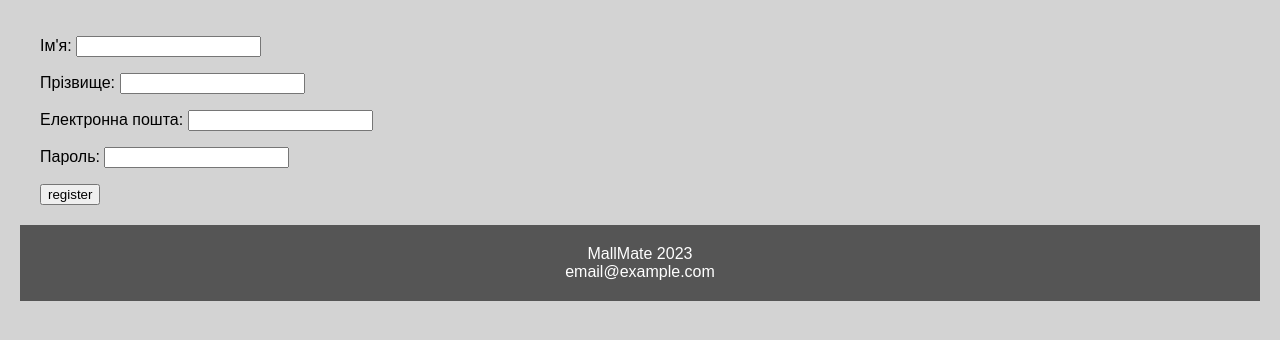
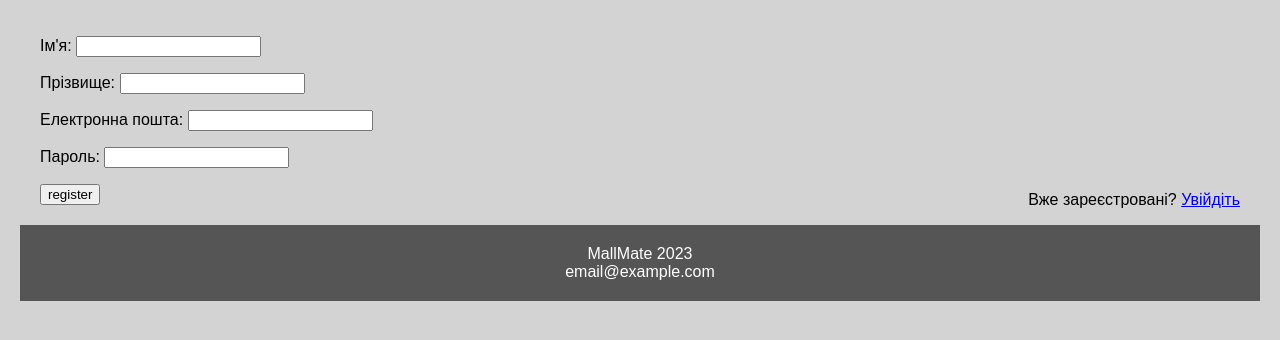
Before and after one commit to RomanSukhai/MallMate, a Django app: page / in a window 1280 px wide. Shown: the part 76-416 px from the top of the page. Run offline with Django 4.2, Linux system fonts and the light colour scheme.

Commit message:
login_make

```diff
--- a/mallmate/forms.py
+++ b/mallmate/forms.py
@@ -6,3 +6,8 @@ class RegistrationForm(forms.Form):
     last_name = forms.CharField(label='Прізвище', max_length=30)
     email = forms.EmailField(label='Електронна пошта')
     password = forms.CharField(label='Пароль', widget=forms.PasswordInput)
+
+
+class LoginForm(forms.Form):
+    username = forms.EmailField(label='Ім\'я користувача ')
+    password = forms.CharField(label='Пароль', widget=forms.PasswordInput)
--- a/mallmate/urls.py
+++ b/mallmate/urls.py
@@ -24,5 +24,6 @@ urlpatterns = [
     path('home/', views.home, name="home"),
     path('tima/', views.tima, name="tima"),
     path('register/', views.register, name='register'),
+    path('login/', views.user_login, name='login'),
     path('', views.register, name='register'),
 ]
--- a/mallmate/views.py
+++ b/mallmate/views.py
@@ -1,7 +1,9 @@
+from django.contrib.auth import authenticate
 from django.http import HttpResponse
-from django.forms import PasswordInput
+from django.contrib.auth import authenticate, login
 from django.shortcuts import render, redirect
 from .forms import RegistrationForm
+from .forms import LoginForm
 
 
 def home(request):
@@ -20,3 +22,22 @@ def register(request):
     else:
         form = RegistrationForm()
     return render(request, 'register.html', {'form': form})
+
+
+def user_login(request):
+    if request.method == "POST":
+        form = LoginForm(request.POST)
+        if form.is_valid():
+            cd = form.cleaned_data
+            user = authenticate(request, username=cd['username'], password=cd['password'])
+            if user is not None:
+                if user.is_active:
+                    login(request, user)
+                    return HttpResponse('Authenticated successfully')
+                else:
+                    return HttpResponse('Disabled account')
+            else:
+                return redirect('register')
+    else:
+        form = LoginForm()
+    return render(request, 'login.html', {'form': form})
--- a/templates/register.html
+++ b/templates/register.html
@@ -4,9 +4,23 @@
 {% block title %}Registration{% endblock %}
 
 {% block content %}
+    <style>
+        form {
+            position: relative;
+        }
+        .already-registered {
+            position: absolute;
+            bottom: -20px;
+            right: 0;
+        }
+    </style>
+
     <form method="post">
         {% csrf_token %}
         {{ form.as_p }}
         <button type="submit">register</button>
+        <div class="already-registered">
+            <p>Вже зареєстровані? <a href="{% url 'login' %}">Увійдіть</a></p>
+        </div>
     </form>
 {% endblock %}
```
Also changed, not shown: templates/login.html (added, +11 -0 lines), db.sqlite3.
